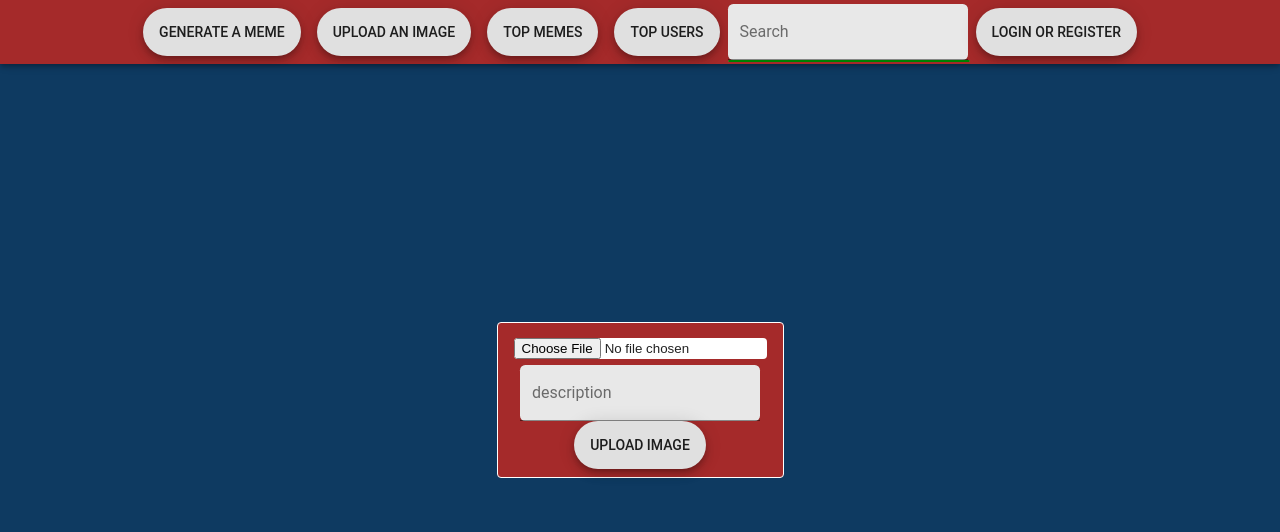
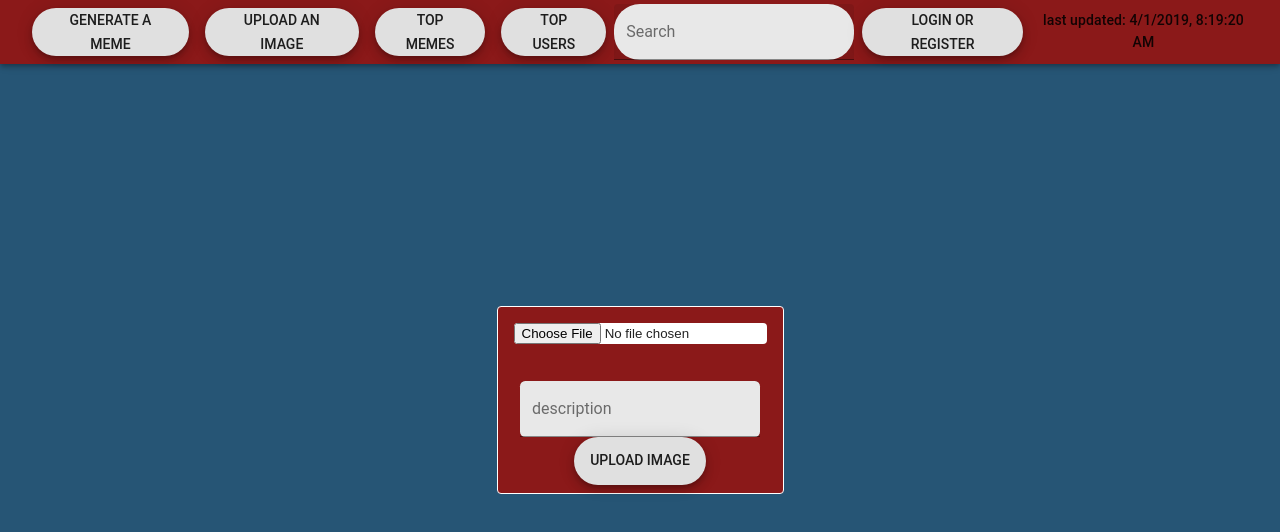
Before and after one commit to azamos/memeGenerator-app, a React (Create React App) app: page /uploadImage in a window 1280 px wide. Shown: the top 532 px of the page. Built offline with nearby package versions, Linux system fonts and the light colour scheme.

Commit message:
more style changes

```diff
--- a/package.json
+++ b/package.json
@@ -4,6 +4,7 @@
   "private": true,
   "dependencies": {
     "@material-ui/core": "^3.9.3",
+    "moment": "^2.24.0",
     "prop-types": "^15.7.2",
     "react": "^16.8.6",
     "react-dom": "^16.8.6",
--- a/src/App.css
+++ b/src/App.css
@@ -1,18 +1,18 @@
 .App {
   text-align: center;
-  background-color: #0E3A61;
   min-height: 100vh;
   display: flex;
   flex-direction: column;
   align-items: center;
   justify-content: center;
   font-size: calc(10px + 2vmin);
+  background-color: #265575;
 }
 
 .Toolbar{
   align-items: flex-start;
   justify-content: center;
-  background-color: brown;
+  background-color: #8b1919;
 }
 
 a{
--- a/src/App.js
+++ b/src/App.js
@@ -7,6 +7,7 @@ import Toolbar from '@material-ui/core/Toolbar';
 import { BrowserRouter as Router, Route, Link } from 'react-router-dom';
 import Button from '@material-ui/core/Button';
 import Upload from './components/upload/upload';
+import { Typography } from '@material-ui/core';
 
 function App() {
   const [searchValue, setSearchValue] = useState('');
@@ -35,13 +36,13 @@ function App() {
             <Link to="/login or register">
               <Button variant="extendedFab">login or register</Button>
             </Link>
-
+          <Typography variant="subtitle2">last updated: {new Date(updated).toLocaleString()}</Typography>
           </Toolbar>
         </AppBar>
 
         <Route path="/uploadImage"
           render={() =>
-            <Upload description={description} fileName={fileName}
+            <Upload description={description} fileName={fileName} cancelUpload = {cancelUpload}
               descriptionChanged={descriptionChanged} fileChanged={fileChanged}
             />}
         />
@@ -53,9 +54,8 @@ function App() {
       </Router>
     </div>
   );
-  //internal functions
+
   function searchChanged(e) {
-    //contoller.abort();
     let newValue = e.target.value.toString().trim();
     setSearchValue(newValue);
   }
@@ -68,5 +68,9 @@ function App() {
   function fileChanged(e) {
     setFileName(e.target.value);
   }
+  function cancelUpload(){
+    setDescription("");
+    setFileName("");
+  }
 }
 export default App;
--- a/src/components/autoCompleteList/autoCompleteList.css
+++ b/src/components/autoCompleteList/autoCompleteList.css
@@ -3,7 +3,7 @@
     z-index: 99;
     margin: 0%;
     background-color: white;
-    border: 0.1vmin solid green;
+
     border-radius: 0.5vmin;
     width: 25vmin;
   }
--- a/src/components/search/search.css
+++ b/src/components/search/search.css
@@ -1,5 +1,5 @@
 .Main{
-    border-radius: 0.2em;
+    border-radius: 1em;
     background-color: white;
     width: 30vmin;
 }
--- a/src/components/upload/upload.css
+++ b/src/components/upload/upload.css
@@ -2,12 +2,11 @@
     border: 0.1vmin solid white;
     border-radius: 0.5vmin;
     padding: 1vmin;
-    background-color:brown;
+    background-color: #8b1919;
 }
 .Description{
     background-color: white;
     border-radius: 0.2em;
-    background-color: white;
     width: 30vmin;
 }
 
--- a/src/components/upload/upload.js
+++ b/src/components/upload/upload.js
@@ -2,18 +2,48 @@ import React from 'react';
 import './upload.css';
 import Button from '@material-ui/core/Button';
 import TextField from '@material-ui/core/TextField';
-export default function Upload({ description, fileName, descriptionChanged, fileChanged }) {
+
+export default function Upload({ description, fileName, descriptionChanged, fileChanged, cancelUpload }) {
+    let formData = new FormData();
+    let uploadEvent = null;
+    function fileChangedCallbacks(e) {
+        fileChanged(e);
+        uploadEvent = e;
+    }
+    function postMeme() {
+        if(!uploadEvent.toString()){return;}//TODO: add serverside validation
+        formData.append('description',description);
+        formData.append('image',uploadEvent.target.files[0]);
+        fetch('http://localhost:3000/api/memes', {
+            method: 'POST',
+            body: formData
+        })
+        .then(res=>res.json())
+        .then(result=>cleanupAndDoSomething(result))
+        .catch(err=>console.error(err));
+    }
+    function cleanupAndDoSomething(whatever){
+        console.log(whatever);
+        cancelUpload();
+    }
     return (
         <div className="Upload">
             <Button>
-                <input type="file" value={fileName} onChange={fileChanged} className={'UploadBtn'} />
+                <input type="file" value={fileName} onChange={fileChangedCallbacks} className={'UploadBtn'} />
             </Button>
+            <br></br>
+            {
+                fileName ?
+                    <Button variant="extendedFab" onClick={cancelUpload}>Cancel</Button>
+                    :
+                    <span></span>
+            }
             <br></br>
             <TextField variant="filled" label="description" className="Description"
                 value={description} onChange={descriptionChanged}
             />
             <br></br>
-            <Button variant="extendedFab">Upload image</Button>
+            <Button variant="extendedFab" onClick = {postMeme}>Upload image</Button>
         </div>
     );
 }
```
Also changed, not shown: 1 other file (tests, documents, lock files or other folders).
